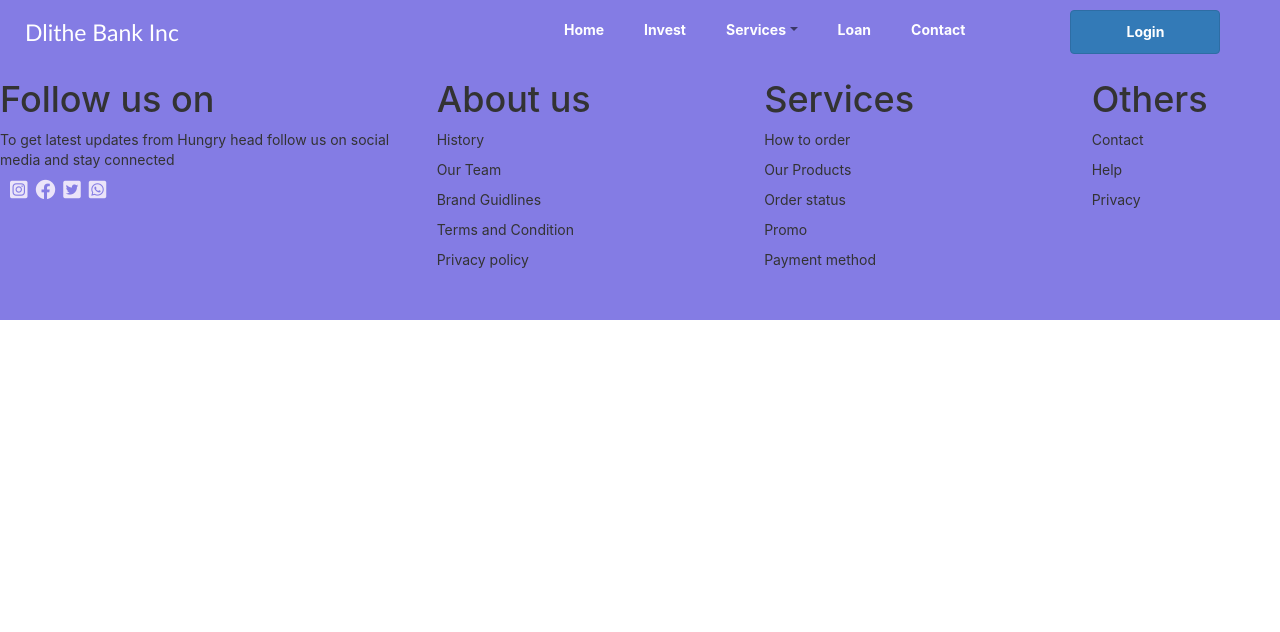
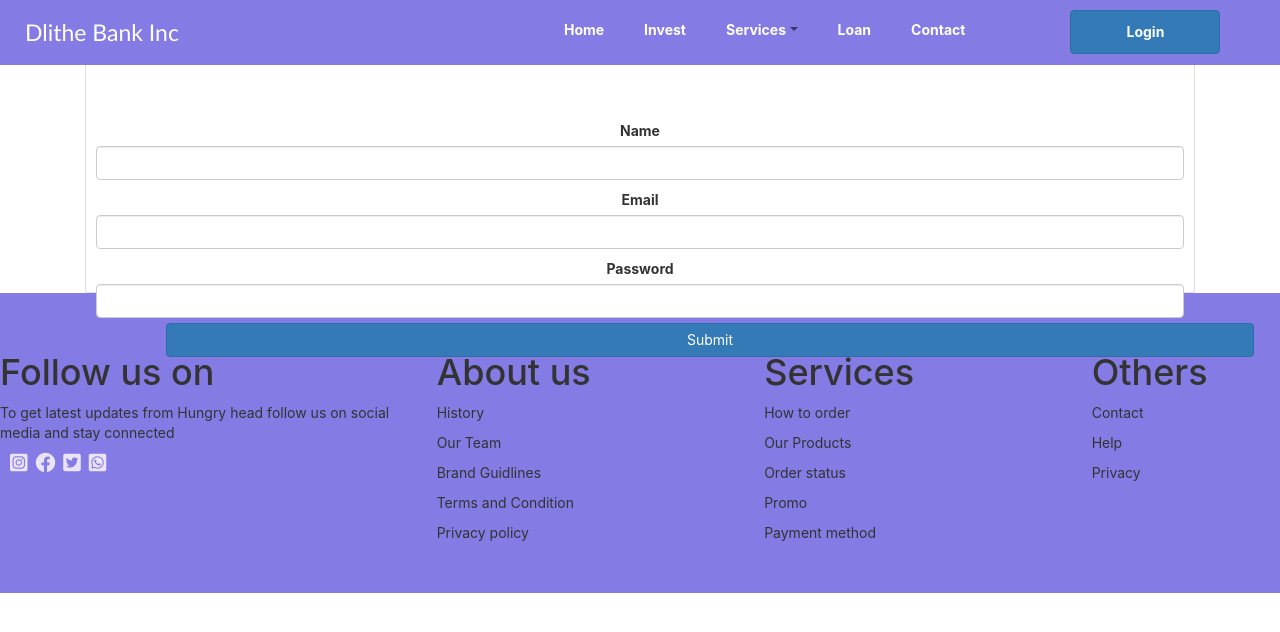
Before and after one commit to Deepakrio/Banking, a React (Create React App) app: page /loan in a window 1280 px wide. Shown: the top 632 px of the page. Built offline with nearby package versions, Linux system fonts and the light colour scheme.

Commit message:
commit banking

```diff
--- a/src/Components/Contact.js
+++ b/src/Components/Contact.js
@@ -1,8 +1,91 @@
 import React from 'react'
 import './Styles/Contact.css'
 import Cimg from './assets/3(1).png'
+import { Component } from 'react'
 
-export default function Contact() {
+const regularExpression = RegExp(/^[a-zA-Z0-9]+@[a-zA-Z0-9]+\.[A-Za-z]+$/)
+const validation = ({ error, ...rest }) => {
+  let checkValidation = false;
+
+  Object.values(error).forEach(val => {
+    if (val.length > 0) {
+      checkValidation = false
+    } else {
+      checkValidation = true
+    }
+  });
+
+  Object.values(rest).forEach(val => {
+    if (val === null) {
+      checkValidation = false
+    } else {
+      checkValidation = true
+    }
+  });
+
+  return checkValidation;
+};
+
+export default class Contact extends Component {
+
+  constructor(props) {
+    super(props)
+
+    this.state = {
+      name: '',
+      email: '',
+      password: '',
+      error: {
+        name: '',
+        email: '',
+        password: ''
+      }
+    }
+  }
+
+  onFormSubmit = event => {
+    event.preventDefault();
+
+    if (validation(this.state)) {
+      console.log(this.state)
+    } else {
+      console.log("Error occured");
+    }
+  };
+
+  formObject = event => {
+    //collaboration and debugging purposes, it’s always better to write the prevent function just below your function declaration.
+    //That way you won’t cause a bug by forgetting to put the prevent function.
+    event.preventDefault();
+
+    const { name, value } = event.target;
+    let error = { ...this.state.error };
+
+    switch (name) {
+      case "name":
+        error.name = value.length < 5 ? "Name should be 5 characters long" : "";
+        break;
+      case "email":
+        error.email = regularExpression.test(value)
+          ? ""
+          : "Email is not valid";
+        break;
+      case "password":
+        error.password =
+          value.length < 5 ? "Password should 5 characters long" : "";
+        break;
+      default:
+        break;
+    }
+
+    this.setState({
+      error,
+      [name]: value
+    })
+  };
+  render() {
+    const { error } = this.state;
+
     return (
 
       <div><br></br><br></br>
@@ -29,10 +112,38 @@ export default function Contact() {
                   <div className='formspace'>
                     <div className='row'>
                       <div className='col-md-7'>
-                      <form action='#' method='post'>
+                        <form action='#' method='post' onSubmit={this.onFormSubmit}>
                           <div className='col-md-6'>
-                          <input type="text" placeholder="First Name*" className='required' name='fname' id='fname' />
+                            <input
+                              required
+                              type="text"
+                              name='name'
+                              placeholder="First Name*"
+                              id='fname'
+                              className={error.name.length > 0 ? "is-invalid form-control" : "form-control"}
+                              onChange={this.formObject}
+                               />
+
+                            {error.name.length > 0 && (
+                              <span className="errmsg">{error.name}</span>
+                            )}
                           </div>
+{/*
+                          <div className="form-group mb-3">
+                            <input
+                              required
+                              type="password"
+                              name="password"
+                              placeholder="Password"
+                              id="loginpwd"
+                              className={error.password.length > 0 ? "is-invalid form-control" : "form-control"}
+                              onChange={this.formObject} />
+
+                            {error.password.length > 0 && (
+                              <span className="invalid-feedback">{error.password}</span>
+                            )}
+                          </div> */}
+
                           <div className='col-md-6'>
                             <input type="text" placeholder="Last Name*" className='required' name='lname' id='lname' />
                           </div>
@@ -49,7 +160,7 @@ export default function Contact() {
                             <input type="text" placeholder="Write here..." className='required' name='write' id='write' />
                           </div>
                           <div className='col-md-12'>
-                          <button type="button" class="btn btn-primary" id='conbtn'>Send Message</button>
+                            <button type="submit" class="btn btn-primary" id='conbtn'>Send Message</button>
                           </div>
                           <div className='col-md-6'>
                             <img src={Cimg} alt='Contact Image' id='cimg'></img>
@@ -71,3 +182,4 @@ export default function Contact() {
       </div>
     )
   }
+}
--- a/src/Components/Loan.js
+++ b/src/Components/Loan.js
@@ -1,9 +1,149 @@
-import React from 'react'
+import React, { Component } from "react";
 
+const regularExpression = RegExp(/^[a-zA-Z0-9]+@[a-zA-Z0-9]+\.[A-Za-z]+$/)
+//The three dots (…) notation referred to as the
+//Spread syntax has been part of React for a long time when it could be used via transpilation,
+//although, it has been made a part of JavaScript as part of the ES2015 syntax.
+//The Spread syntax is used to deconstruct an array or object into separate variables
+// where the exact number of elements in the array may not be known or when we wish
+// to keep an attribute or a set of attributes separate from the entire object.
+const validation = ({ error, ...rest }) => {
+    let checkValidation = false;
 
-export default function Loan() {
-  return (
-    <div>
-Loan</div>
-  )
+    Object.values(error).forEach(val => {
+        if (val.length > 0) {
+            checkValidation = false
+        } else {
+            checkValidation = true
+        }
+    });
+
+    Object.values(rest).forEach(val => {
+        if (val === null) {
+            checkValidation = false
+        } else {
+            checkValidation = true
+        }
+    });
+
+    return checkValidation;
+};
+
+export default class Form extends Component {
+
+    constructor(props) {
+        super(props)
+
+        this.state = {
+            name: '',
+            email: '',
+            password: '',
+            error: {
+                name: '',
+                email: '',
+                password: ''
+            }
+        }
+    }
+
+    onFormSubmit = event => {
+        event.preventDefault();
+
+        if (validation(this.state)) {
+            console.log(this.state)
+        } else {
+            console.log("Error occured");
+        }
+    };
+
+    formObject = event => {
+        //collaboration and debugging purposes, it’s always better to write the prevent function just below your function declaration.
+        //That way you won’t cause a bug by forgetting to put the prevent function.
+        event.preventDefault();
+
+        const { name, value } = event.target;
+        let error = { ...this.state.error };
+
+        switch (name) {
+            case "name":
+                error.name = value.length < 5 ? "Name should be 5 characters long" : "";
+                break;
+            case "email":
+                error.email = regularExpression.test(value)
+                    ? ""
+                    : "Email is not valid";
+                break;
+            case "password":
+                error.password =
+                    value.length < 5 ? "Password should 5 characters long" : "";
+                break;
+            default:
+                break;
+        }
+
+        this.setState({
+            error,
+            [name]: value
+        })
+    };
+
+    render() {
+
+        const { error } = this.state;
+
+        return (
+            <div className="container">
+                <div className="card mt-5">
+                    <form className="card-body" onSubmit={this.onFormSubmit}>
+
+                        <div className="form-group mb-3">
+                            <label className="mb-2"><strong>Name</strong></label>
+                            <input
+                               required
+                               type="text"
+                               name="name"
+                               onChange={this.formObject}
+                               className={error.name.length > 0 ? "is-invalid form-control" : "form-control"}/>
+
+                                {error.name.length > 0 && (
+                                <span className="invalid-feedback">{error.name}</span>
+                                )}
+                        </div>
+
+                        <div className="form-group mb-3">
+                            <label className="mb-2"><strong>Email</strong></label>
+                            <input
+                                required
+                                type="email"
+                                name="email"
+                                className={error.email.length > 0 ? "is-invalid form-control" : "form-control"}
+                                onChange={this.formObject}/>
+
+                                {error.email.length > 0 && (
+                                    <span className="invalid-feedback">{error.email}</span>
+                                )}
+                        </div>
+
+                        <div className="form-group mb-3">
+                            <label className="mb-2"><strong>Password</strong></label>
+                            <input
+                                required
+                                type="password"
+                                name="password"
+                                className={error.password.length > 0 ? "is-invalid form-control" : "form-control"}
+                                onChange={this.formObject}/>
+
+                                {error.password.length > 0 && (
+                                    <span className="invalid-feedback">{error.password}</span>
+                                )}
+                        </div>
+
+                        <div className="d-grid mt-3">
+                            <button type="submit" className="btn btn-block btn-primary">Submit</button>
+                        </div>
+                    </form>
+                </div>
+            </div>
+        );
+    }
 }
--- a/src/Components/Styles/Contact.css
+++ b/src/Components/Styles/Contact.css
@@ -101,6 +101,14 @@ form
 
 }
 
+.errmsg
+{
+    position: relative;
+    font-size: 10px;
+    color: black;
+    z-index: 2;
+}
+
 #cimg
 {
     position: relative;
--- a/src/Components/Styles/CreateAcc.css
+++ b/src/Components/Styles/CreateAcc.css
@@ -39,6 +39,11 @@
         background-color: #e4dcf4;
     }
 
+    .invalid-feedback
+    {
+        position: relative;
+        bottom: 40px;
+    }
 #loginpwd
 {
     position: relative;
```
Lines whose indentation alone changed are shown as unchanged.
